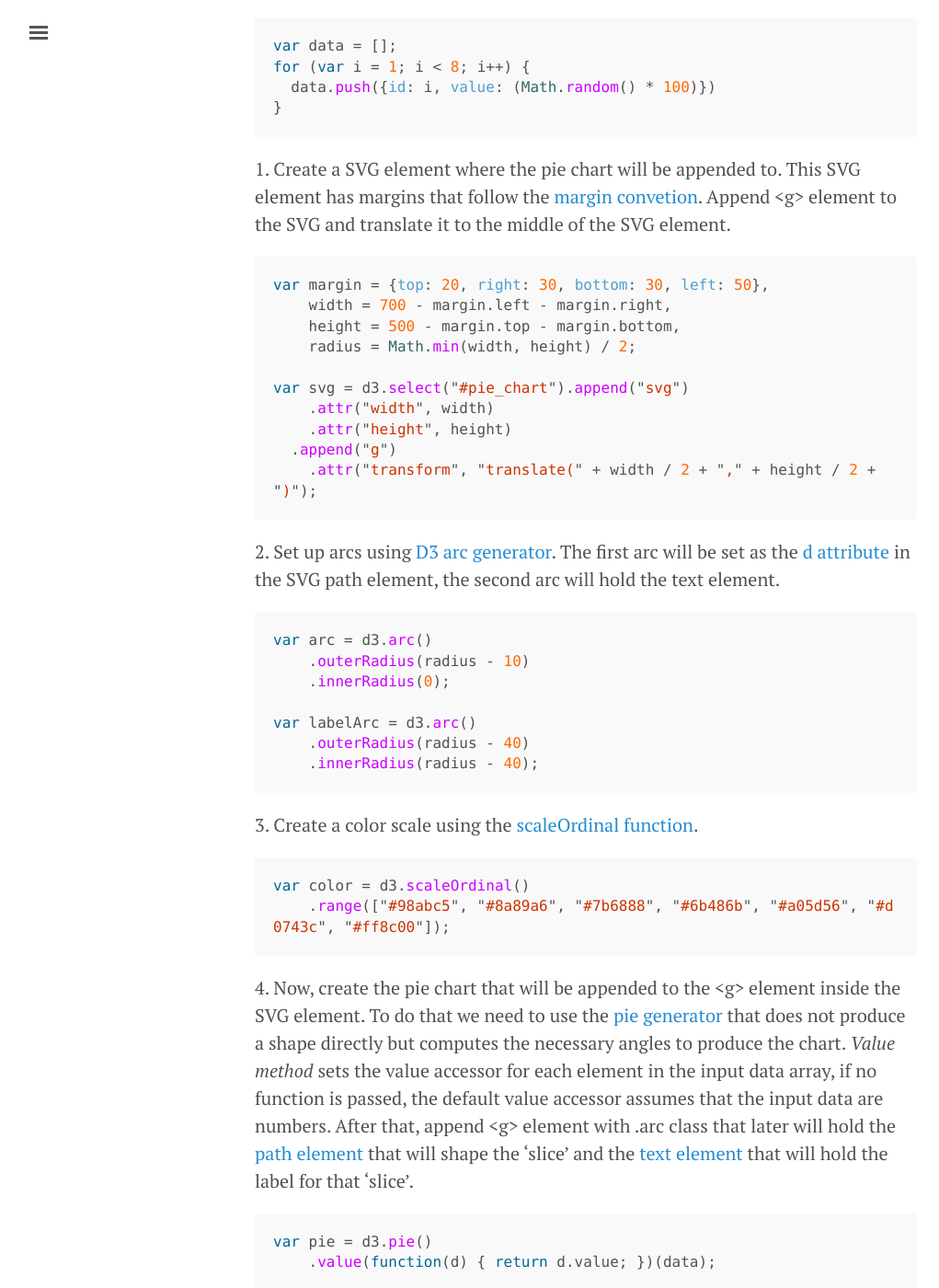
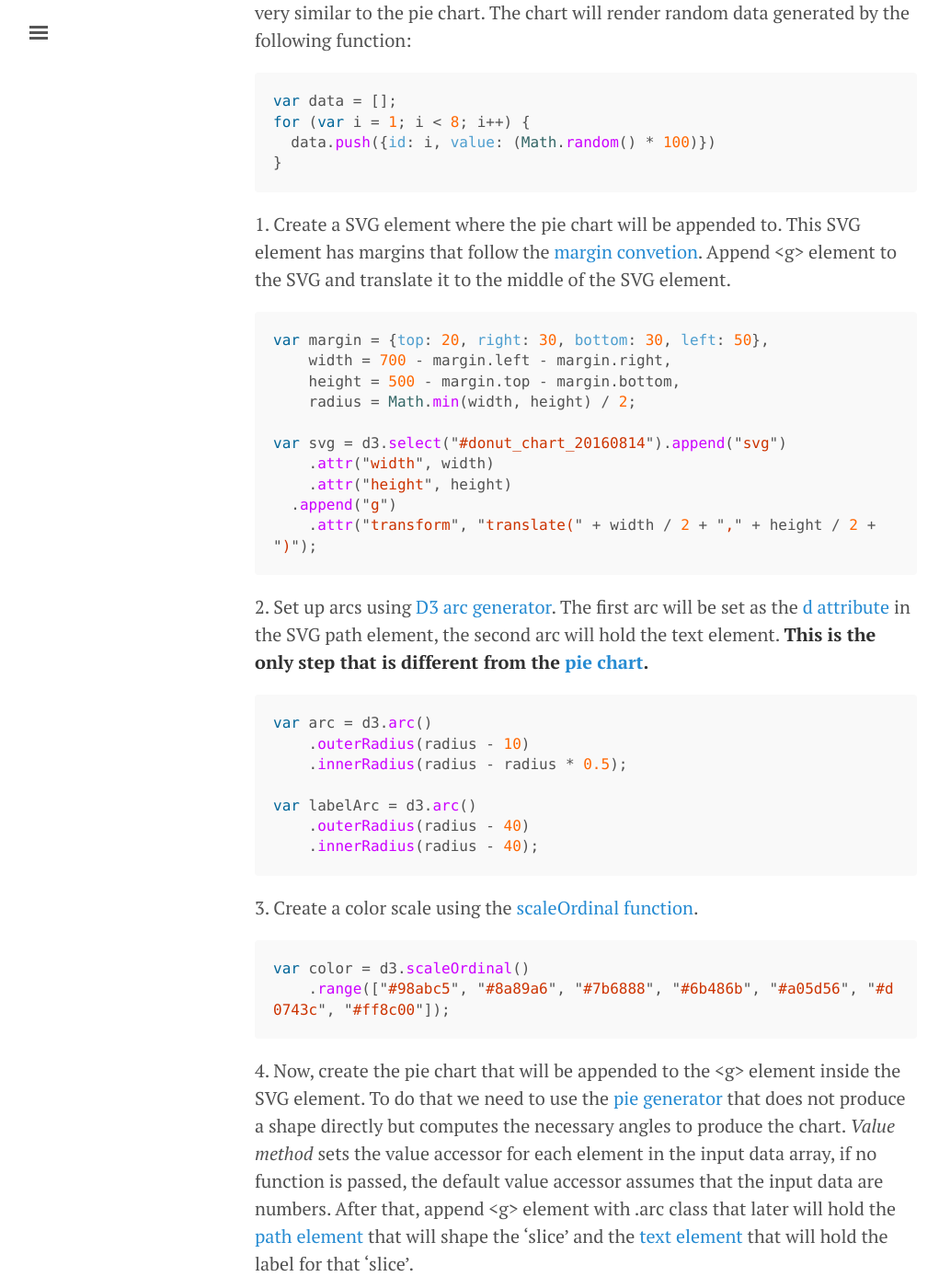
Before and after one commit to ftmatsumoto/ftmatsumoto.github.io, a Jekyll site: the page built from index.html, in a window 1280 px wide and 1400 px high, scrolled down 343 px. Shown: the whole window at 92% size, without its empty margins (3-1024 px from the left). Built offline with Jekyll 4.4.1, drawn with Linux system fonts in a browser that asks for light colours; the list of posts is cut into pages by our own code; some of the changed text lies outside the part shown.

Commit message:
(chore) Add post about donut chart

````diff
--- a/_drafts/2016-08-14-d3-basic-tutorial-5.md
+++ b/_posts/2016-08-14-d3-basic-tutorial-5.md
@@ -6,7 +6,7 @@ tags: [D3 tutorial, D3 donut chart]
 
 [D3](https://d3js.org/) is a JavaScript library for visualizing data in the browser.
 
-This is a basic tutorial on how to create a simple donut chart using D3. A donut chart is just a [pie chart](http://ftmatsumoto.github.io/2016/08/07/d3-basic-tutorial-4/) with a hole in the middle.
+This is a basic tutorial on how to create a simple donut chart using D3. A donut chart is just a [pie chart](https://ftmatsumoto.github.io/2016/08/07/d3-basic-tutorial-4/) with a hole in the middle and the process to create it is very similar to the pie chart.
 The chart will render random data generated by the following function:
 
 ```javascript
@@ -24,19 +24,19 @@ var margin = {top: 20, right: 30, bottom: 30, left: 50},
     height = 500 - margin.top - margin.bottom,
     radius = Math.min(width, height) / 2;
 
-var svg = d3.select("#pie_chart").append("svg")
+var svg = d3.select("#donut_chart_20160814").append("svg")
     .attr("width", width)
     .attr("height", height)
   .append("g")
     .attr("transform", "translate(" + width / 2 + "," + height / 2 + ")");
 ```
 
-2\. Set up arcs using [D3 arc generator](https://github.com/d3/d3-shape#arcs). The first arc will be set as the [d attribute](https://developer.mozilla.org/en-US/docs/Web/SVG/Attribute/d) in the SVG path element, the second arc will hold the text element.
+2\. Set up arcs using [D3 arc generator](https://github.com/d3/d3-shape#arcs). The first arc will be set as the [d attribute](https://developer.mozilla.org/en-US/docs/Web/SVG/Attribute/d) in the SVG path element, the second arc will hold the text element. **This is the only step that is different from the [pie chart](https://ftmatsumoto.github.io/2016/08/07/d3-basic-tutorial-4/).**
 
 ```javascript
 var arc = d3.arc()
     .outerRadius(radius - 10)
-    .innerRadius(0);
+    .innerRadius(radius - radius * 0.5);
 
 var labelArc = d3.arc()
     .outerRadius(radius - 40)
@@ -80,7 +80,7 @@ g.append("text")
 
 And this is the final result...
 
-<div id="pie_chart"></div>
+<div id="donut_chart_20160814"></div>
 <script src="https://d3js.org/d3.v4.min.js"></script>
 <script>
 
@@ -95,7 +95,7 @@ And this is the final result...
       height = 500 - margin.top - margin.bottom,
       radius = Math.min(width, height) / 2;
 
-  var svg = d3.select("#pie_chart").append("svg")
+  var svg = d3.select("#donut_chart_20160814").append("svg")
       .attr("width", width)
       .attr("height", height)
     .append("g")
@@ -103,7 +103,7 @@ And this is the final result...
 
   var arc = d3.arc()
       .outerRadius(radius - 10)
-      .innerRadius(0);
+      .innerRadius(radius - radius * 0.5);
 
   var labelArc = d3.arc()
       .outerRadius(radius - 40)
````
Also changed, not shown: _posts/2016-08-07-d3-basic-tutorial-4.md (+3 -3 lines).
